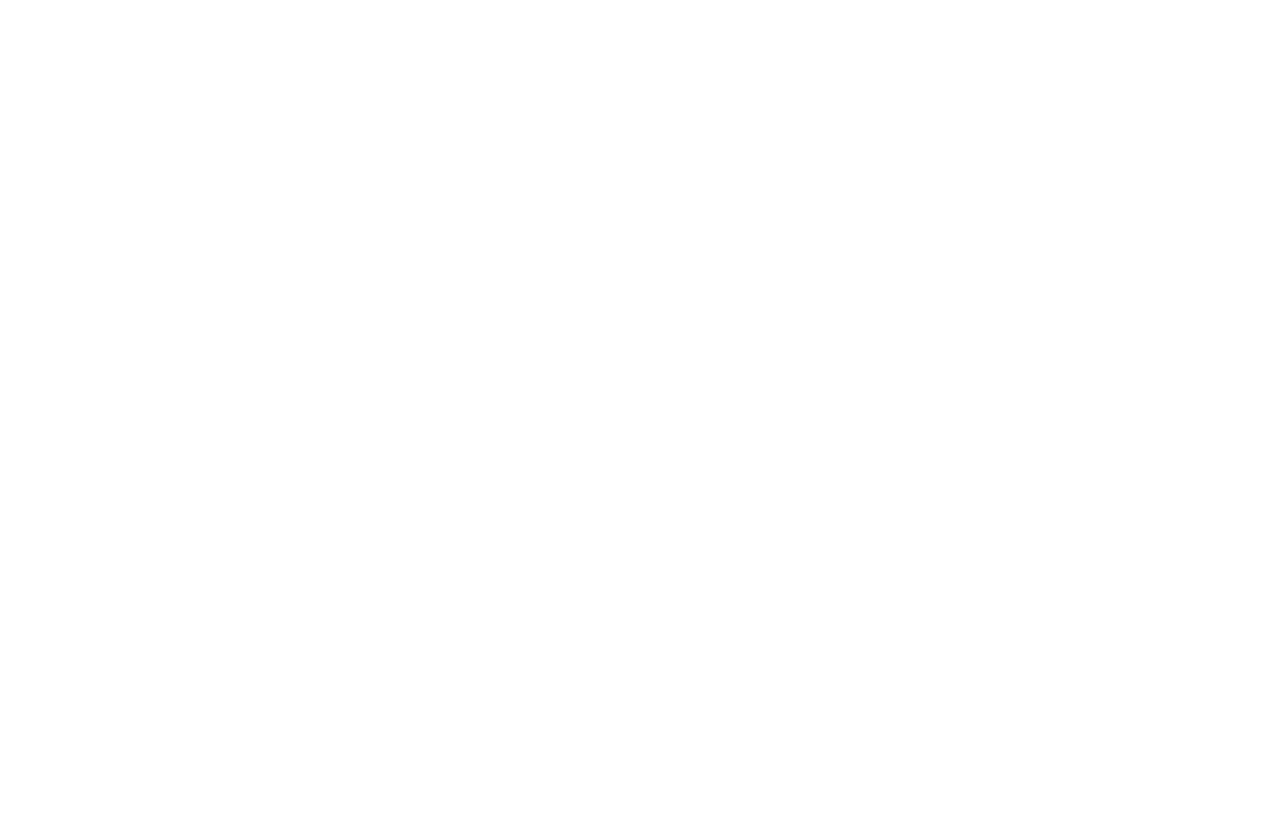
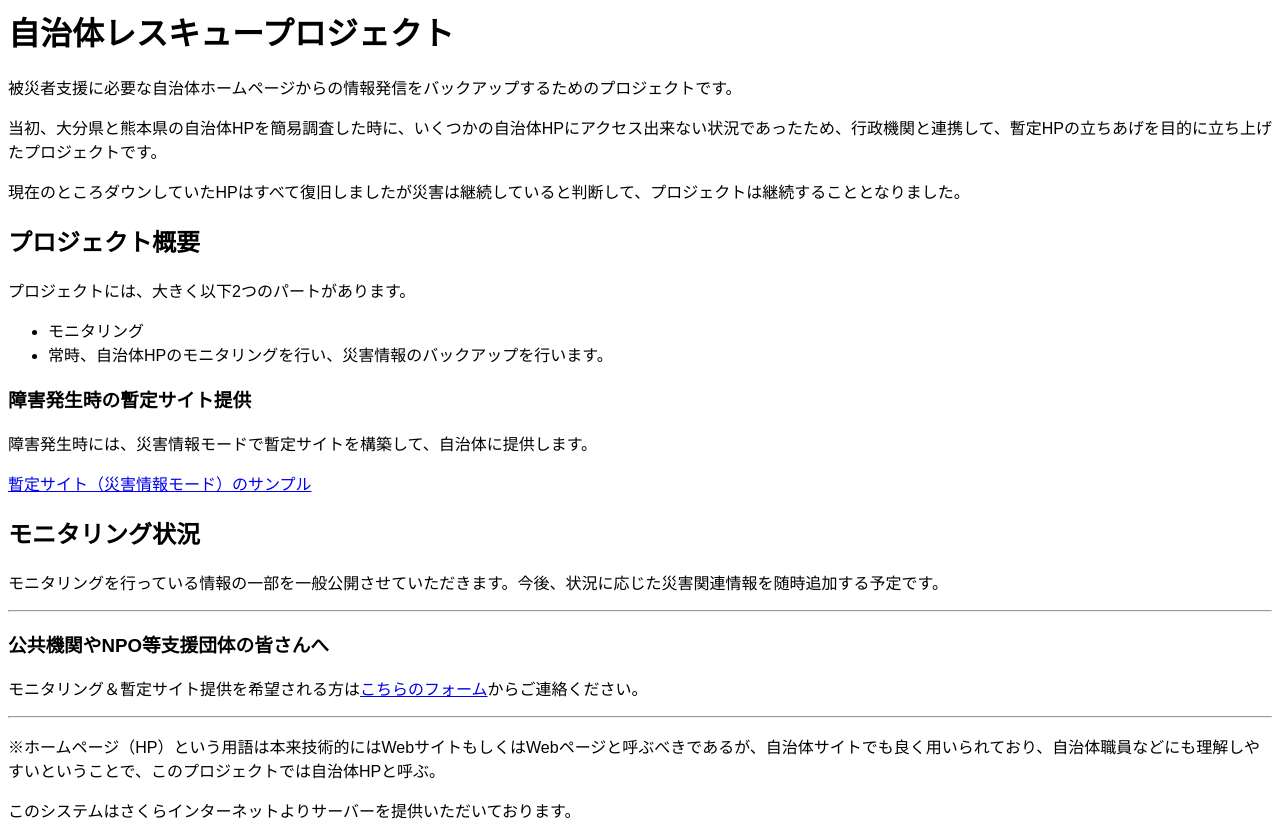
Before and after one commit to ITDART/klgmonitor, a plain HTML site: page index.html in a window 1280 px wide. Before the commit the page ends 800 px from the top, so only its background shows below. Drawn offline with nearby package versions, Linux system fonts and the light colour scheme.

Commit message:
added the descriptions given from Kishihara-san

```diff
--- a/index.html
+++ b/index.html
@@ -31,13 +31,40 @@
     </head>
     <body>
 
+<h1>自治体レスキュープロジェクト</h1>
+<p>被災者支援に必要な自治体ホームページからの情報発信をバックアップするためのプロジェクトです。</p>
+<p>当初、大分県と熊本県の自治体HPを簡易調査した時に、いくつかの自治体HPにアクセス出来ない状況であったため、行政機関と連携して、暫定HPの立ちあげを目的に立ち上げたプロジェクトです。</p>
+<p>現在のところダウンしていたHPはすべて復旧しましたが災害は継続していると判断して、プロジェクトは継続することとなりました。</p>
+
+<h2>プロジェクト概要</h2>
+<p>プロジェクトには、大きく以下2つのパートがあります。</p>
+<ul>
+<li>モニタリング</li>
+<li>常時、自治体HPのモニタリングを行い、災害情報のバックアップを行います。</li>
+</ul>
+
+<h3>障害発生時の暫定サイト提供</h3>
+<p>障害発生時には、災害情報モードで暫定サイトを構築して、自治体に提供します。</p>
+<p><a href="http://itdart.jimdo.com/" target=_blank>暫定サイト（災害情報モード）のサンプル</a></p>
+
+<h2>モニタリング状況</h2>
+<p>モニタリングを行っている情報の一部を一般公開させていただきます。今後、状況に応じた災害関連情報を随時追加する予定です。</p>
+
+<hr>
+<h3>公共機関やNPO等支援団体の皆さんへ</h3>
+<p>モニタリング＆暫定サイト提供を希望される方は<a href="https://docs.google.com/forms/d/1hIywPhg-Qa0GxqjN73DVob8lxYUrF1IGAbtEgveJgqQ/viewform" target=_blank>こちらのフォーム</a>からご連絡ください。</p>
+<hr>
+
         <div id="list"></div>
+
+<p>※ホームページ（HP）という用語は本来技術的にはWebサイトもしくはWebページと呼ぶべきであるが、自治体サイトでも良く用いられており、自治体職員などにも理解しやすいということで、このプロジェクトでは自治体HPと呼ぶ。</p>
+<p>このシステムはさくらインターネットよりサーバーを提供いただいております。</p>
 
     <script>
         $(function () {
             $.ajax({
                 type: 'GET',
-                url: 'https://spreadsheets.google.com/feeds/cells/1G-vKrvXxNPrwUY_rJXl2zTIxVp67vdgeb2TezCBxGdU/2/public/values?alt=json',
+                url: 'https://spreadsheets.google.com/feeds/cells/1LKh3qNLgi1G4bh486lrxOrphGnbQUPtw3opzdBMJUEE/2/public/values?alt=json',
                 dataType: 'jsonp',
                 cache: false,
                 success: function(data)
```
